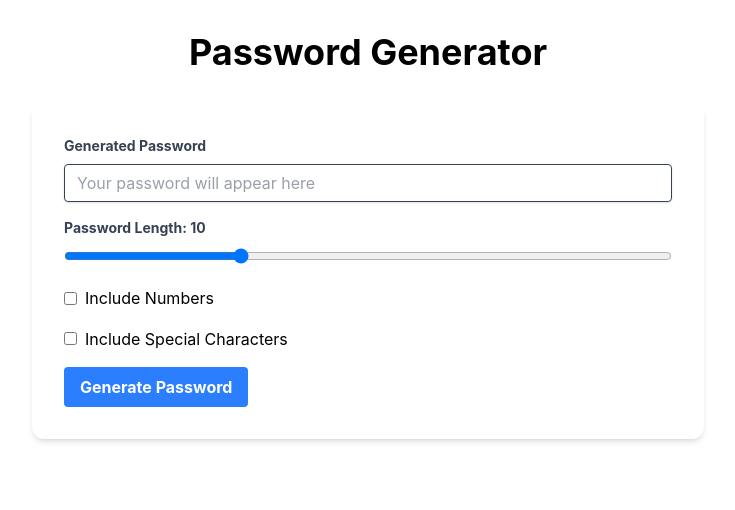
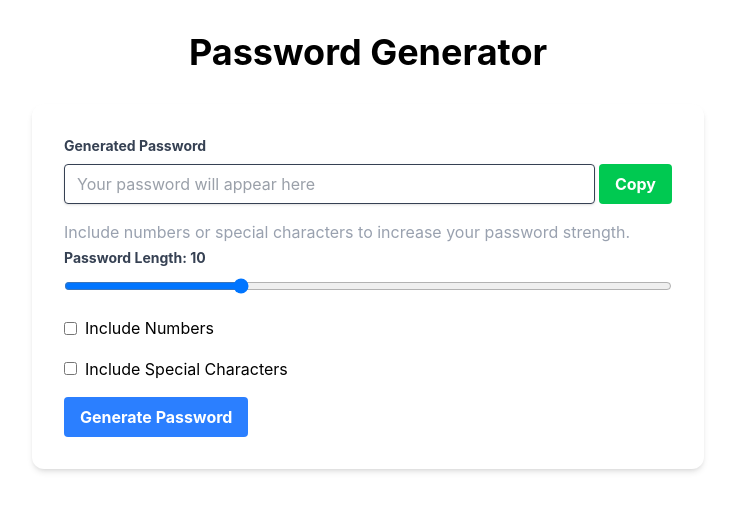
Before and after one commit to AbsoluteMassive/password-gen-app, a React (Vite) app: page / in a window 1280 px wide. Shown: the top 510 px of the page, without its empty margins (272-1007 px from the left). Built offline with nearby package versions, Linux system fonts and the light colour scheme.

Commit message:
Implemented password generation logic

```diff
--- a/src/App.jsx
+++ b/src/App.jsx
@@ -1,7 +1,62 @@
+import { useCallback, useState } from "react";
+
 import "./App.css";
 import PasswordGenerator from "./components/PasswordGenerator";
 function App() {
-  return <PasswordGenerator />;
+  const [leng, setLeng] = useState(10);
+  const [numberAllowed, setNumberAllowed] = useState(false);
+  const [characterAllowed, setCharacterAllowed] = useState(false);
+  const [password, setPassword] = useState("");
+  const [copied, setCopied] = useState(false);
+
+  const passwordGenerator = useCallback(() => {
+    let newPassword = "";
+    let strdata = "ABCDEFGHIJKLMNOPQRSTUVXYZabcdefghijklmnopqrstuvwxyz";
+    if (numberAllowed) {
+      strdata += "0123456789";
+    }
+    if (characterAllowed) {
+      strdata += "!@#$%^&*()_-+=";
+    }
+    for (let index = 0; index < leng; index++) {
+      let positionNum = Math.floor(Math.random() * strdata.length);
+      newPassword += strdata.charAt(positionNum);
+    }
+    if (!/[A-Z]/.test(newPassword)) {
+      return passwordGenerator();
+    }
+    if (numberAllowed && !/[0-9]/.test(newPassword)) {
+      return passwordGenerator();
+    }
+    if (characterAllowed && !/[^a-zA-Z0-9]/.test(newPassword)) {
+      return passwordGenerator();
+    }
+    setPassword(newPassword);
+    setCopied(false);
+  }, [leng, characterAllowed, numberAllowed, setPassword]);
+
+  const copyPassword = () => {
+    setCopied(true);
+    setTimeout(() => {
+      setCopied(false);
+    }, 5000);
+  };
+
+  return (
+    <PasswordGenerator
+      numberAllowed={numberAllowed}
+      characterAllowed={characterAllowed}
+      leng={leng}
+      setNumberAllowed={setNumberAllowed}
+      setLeng={setLeng}
+      setCharacterAllowed={setCharacterAllowed}
+      password={password}
+      onGenPass={passwordGenerator}
+      copied={copied}
+      setCopied={setCopied}
+      onCopy={copyPassword}
+    />
+  );
 }
 
 export default App;
--- a/src/components/PasswordGenerator.jsx
+++ b/src/components/PasswordGenerator.jsx
@@ -1,10 +1,23 @@
-import { useState } from "react";
+const PasswordGenerator = ({
+  password,
+  setCharacterAllowed,
+  setLeng,
+  setNumberAllowed,
+  numberAllowed,
+  characterAllowed,
+  leng,
+  copied,
+  setCopied,
+  onGenPass,
+  onCopy,
+}) => {
+  const word = numberAllowed
+    ? "special characters"
+    : characterAllowed
+      ? "numbers"
+      : "numbers or special characters";
 
-const PasswordGenerator = () => {
-  const [length, setLength] = useState(10);
-  const [numberAllowed, setNumberAllowed] = useState(false);
-  const [characterAllowed, setCharacterAllowed] = useState(false);
-  const [password, setPassword] = useState("");
+  const message = `Include ${word} to increase your password strength.`;
 
   return (
     <div className="container mx-auto mt-8">
@@ -20,6 +33,7 @@ const PasswordGenerator = () => {
             >
               Generated Password
             </label>
+            <div className="flex">
               <input
                 className="shadow appearance-none border rounded w-full py-2 px-3 text-gray-700 leading-tight focus:outline-none focus:shadow-outline"
                 id="password"
@@ -28,22 +42,33 @@ const PasswordGenerator = () => {
                 value={password}
                 readOnly
               />
+              <button
+                className="bg-green-500 hover:bg-green-600 ml-1
+               text-white font-bold py-2 px-4 rounded focus:outline-none focus:shadow-outline"
+                onClick={onCopy}
+              >
+                {copied ? "Copied!" : "Copy"}
+              </button>
             </div>
+          </div>
+          {(!numberAllowed || !characterAllowed) && (
+            <p className="text-gray-400 mb-1">{message}</p>
+          )}
           <div className="mb-4">
             <label
               className="block text-gray-700 text-sm font-bold mb-2"
-              htmlFor="length"
+              htmlFor="leng"
             >
-              Password Length: {length}
+              Password Length: {leng}
             </label>
             <input
               className="w-full"
-              id="length"
+              id="leng"
               type="range"
               min="6"
               max="20"
-              value={length}
-              onChange={(e) => setLength(e.target.value)}
+              value={leng}
+              onChange={(e) => setLeng(e.target.value)}
             />
           </div>
           <div className="mb-4">
@@ -69,11 +94,10 @@ const PasswordGenerator = () => {
             </label>
           </div>
           <button
-            className="bg-blue-500 hover:bg-blue-700 text-white font-bold py-2 px-4 rounded focus:outline-none focus:shadow-outline"
+            className="bg-blue-500 active:bg-blue-800 hover:bg-blue-700
+           text-white font-bold py-2 px-4 rounded focus:outline-none focus:shadow-outline"
             type="button"
-            onClick={() => {
-              console.log(characterAllowed);
-            }}
+            onClick={onGenPass}
           >
             Generate Password
           </button>
```
Lines whose indentation alone changed are shown as unchanged.
